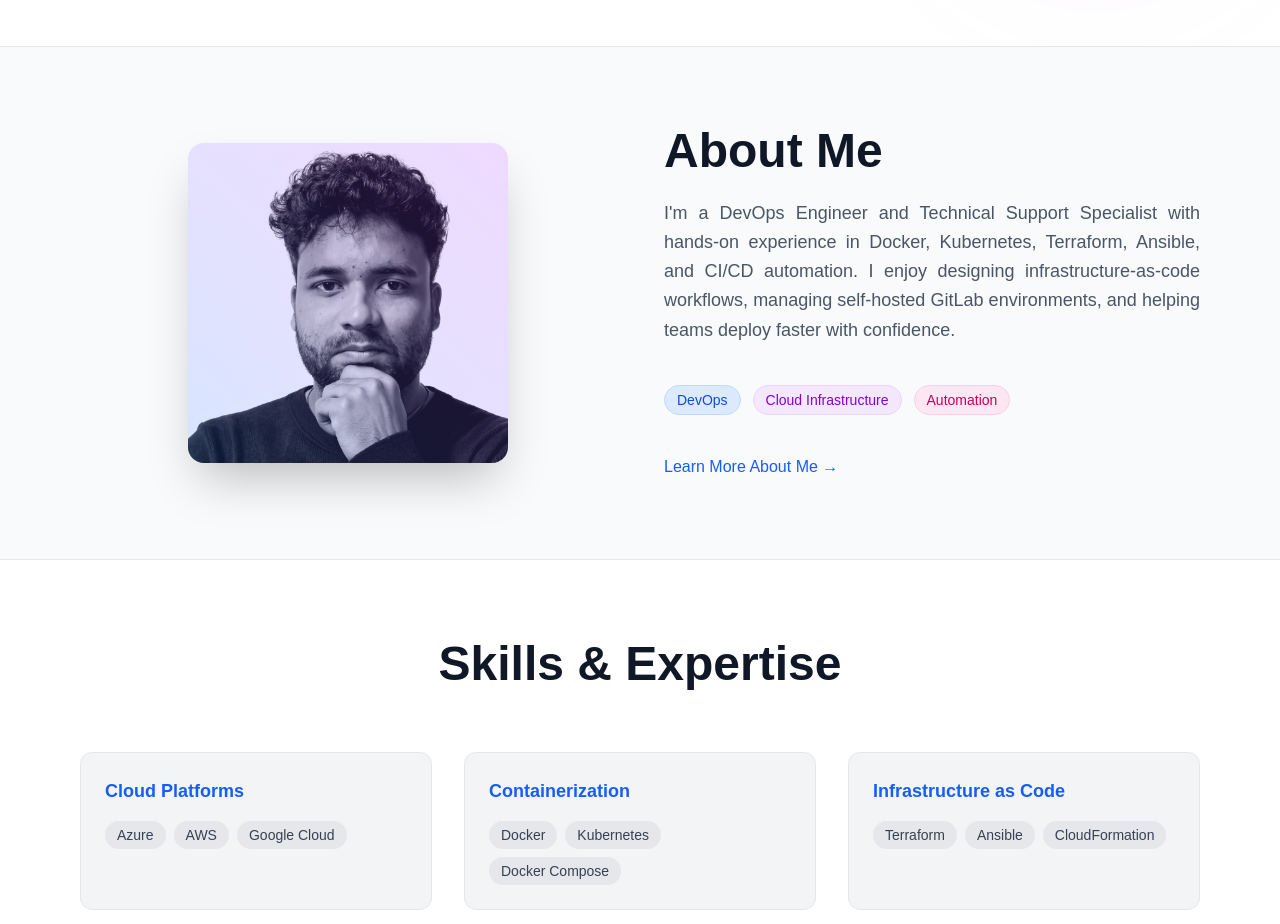
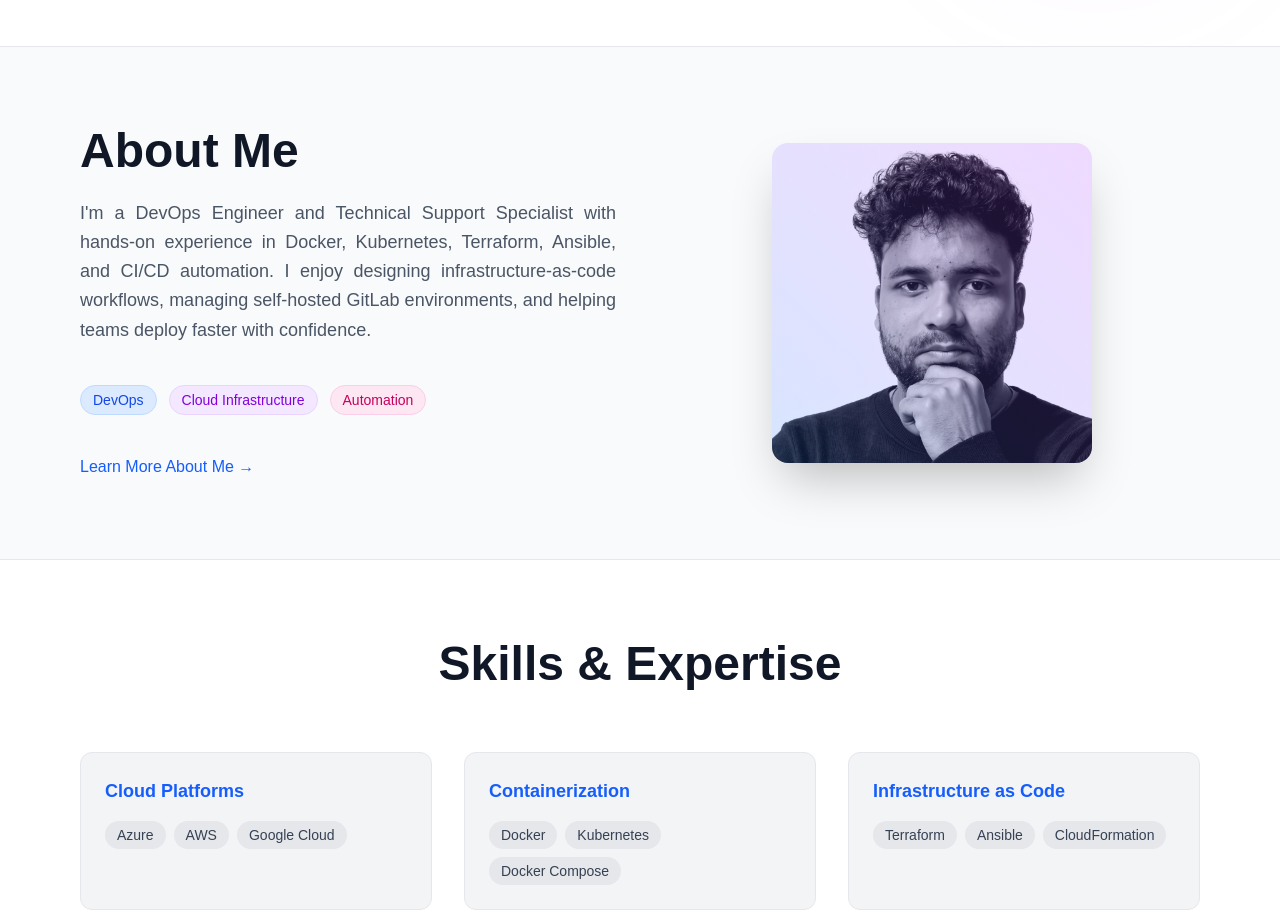
Before and after one commit to imShakil/imshakil.github.io, a Next.js app in the folder site/: page / in a window 1280 px wide. Shown: the part 840-1764 px from the top of the page. Built offline with nearby package versions, Linux system fonts and the light colour scheme.

Commit message:
fix: about me issue

```diff
--- a/site/src/components/About.tsx
+++ b/site/src/components/About.tsx
@@ -13,7 +13,7 @@
     <div className="max-w-6xl mx-auto">
         <div className="grid md:grid-cols-2 gap-12 items-center md:items-center">
         {/* Profile Image */}
-        <div className="flex justify-center order-2 md:order-1">
+        <div className="flex justify-center order-1 md:order-2">
             <div className="relative">
             <img
                 src="/me.jpeg"
@@ -25,7 +25,7 @@
         </div>
 
         {/* About Content */}
-        <div className="space-y-6 slide-in-up order-1 md:order-2">
+        <div className="space-y-6 slide-in-up order-2 md:order-1">
             <h2 className="text-4xl md:text-5xl font-bold text-gray-900 dark:text-white text-center md:text-left">About Me</h2>
             <p className="text-lg text-gray-600 dark:text-gray-300 leading-relaxed text-center md:text-justify">
             I&apos;m a DevOps Engineer and Technical Support Specialist with hands-on experience in Docker, Kubernetes, Terraform, Ansible, and CI/CD automation. I enjoy designing infrastructure-as-code workflows, managing self-hosted GitLab environments, and helping teams deploy faster with confidence.
```
